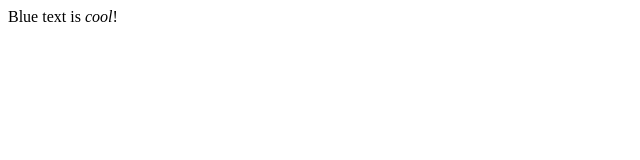
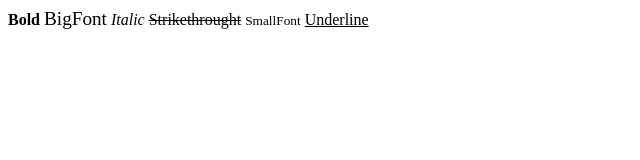
Before and after one commit to gostekk/webrowser, a plain HTML site: page tmp/page.html in a window 1280 px wide. Shown: the whole page, without its empty margins (0-640 px from the left). Drawn offline with Linux system fonts and the light colour scheme.

```diff
--- a/tmp/page.html
+++ b/tmp/page.html
@@ -3,6 +3,11 @@
 <title>Example</title>
 </head>
 <body>
-<span foreground="blue" size="x-large">Blue text</span> is <i>cool</i>!
+<b>Bold</b>
+<big>BigFont</big>
+<i>Italic</i>
+<s>Strikethrought</s>
+<small>SmallFont</small>
+<u>Underline</u>
 </body>
 </html>
```
Also changed, not shown: 3 other files.
